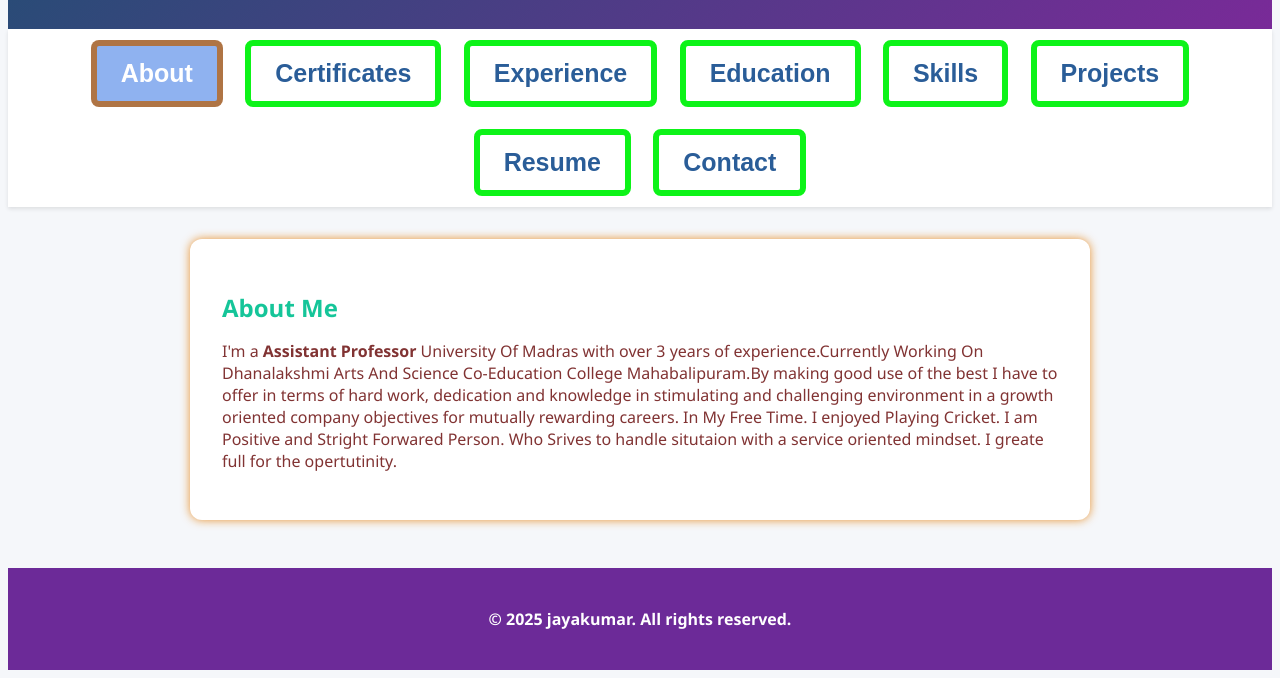
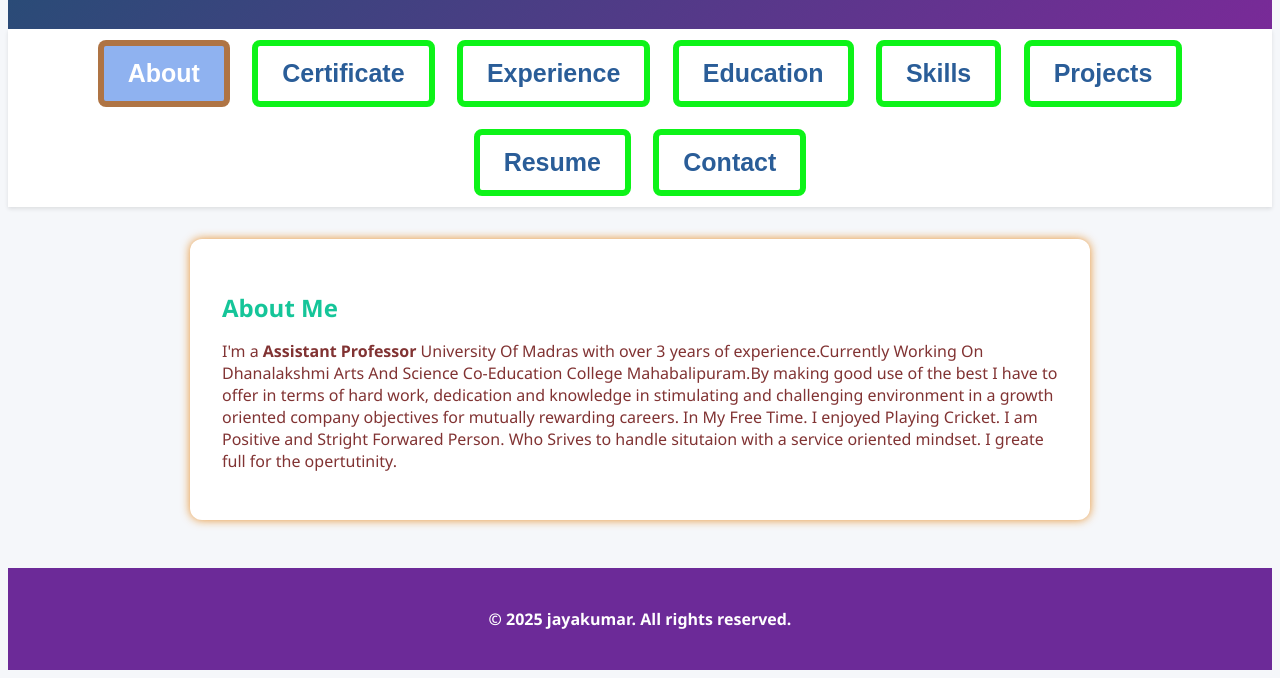
Before and after one commit to Jayakumar180897/cs, a plain HTML site: page index.html in a window 1280 px wide. Shown: the part 203-881 px from the top of the page. Drawn offline with Linux system fonts and the light colour scheme.

Commit message:
index.html

```diff
--- a/index.html
+++ b/index.html
@@ -210,7 +210,7 @@
 
 <div class="tabs">
   <button class="tab-btn active" data-tab="About">About</button>
-  <button class="tab-btn" data-tab="Certificates">Certificates</button>
+  <button class="tab-btn" data-tab="Certificates">Certificate</button>
   <button class="tab-btn" data-tab="Experience">Experience</button>
   <button class="tab-btn" data-tab="Education">Education</button>
   <button class="tab-btn" data-tab="Skills">Skills</button>
```
